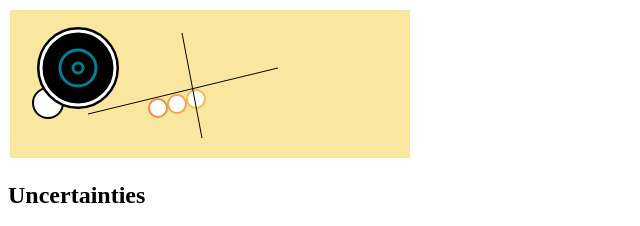
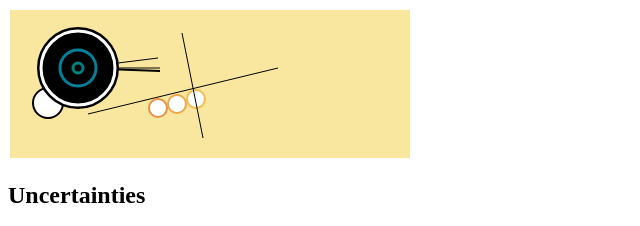
Before and after one commit to fullera1/fullera1.github.io, a plain HTML site: page hw/svgcopyart.html in a window 1280 px wide. Shown: the top 226 px of the page, 0-640 px from the left. Drawn offline with Linux system fonts and the light colour scheme.

Commit message:
lines from original circles

```diff
--- a/hw/svgcopyart.html
+++ b/hw/svgcopyart.html
@@ -9,7 +9,13 @@
 
        <svg width = "100%">
         <rect x="2px" y="2px" width="400px" height="300px" fill="#F9E79F"></rect>
+
+        <line x1="70px" y1="60px" x2="150px" y2="50px" stroke="#000000" stroke-width="1px"></line>
+        <line x1="70px" y1="60px" x2="152px" y2="60px" stroke="#000000" stroke-width="1px"></line>
+        <line x1="70px" y1="60px" x2="152px" y2="63px" stroke="#000000" stroke-width="2px"></line>
+
         <circle cx="40px" cy="95px" width="5px" r="15px" fill="#FFFFFF" stroke="#000000" stroke-width="2px"></circle>
+
         <circle cx="70px" cy="60px" width="10px" r="40px" stroke="#000000" stroke-width="2px"></circle>
         <circle cx="70px" cy="60px" width="10px" r="37px" stroke="#FFFFFF" stroke-width="3px"></circle>
         <circle cx="70px" cy="60px" width="10px" r="32px" fill="#000000"></circle>
@@ -22,7 +28,7 @@
         <circle cx="169px" cy="96px" width="10px" r="9px" fill="#FFFFFF" stroke="#eda74b" stroke-width="2px"></circle>
         <circle cx="188px" cy="91px" width="10px" r="9px" fill="#FFFFFF" stroke="#efbd51" stroke-width="2px"></circle>
 
-        <line x1="174px" y1="25px" x2="194px" y2="130px" stroke="#000000" stroke-width="1px"></line>
+        <line x1="174px" y1="25px" x2="195px" y2="130px" stroke="#000000" stroke-width="1px"></line>
 
 
 
```
